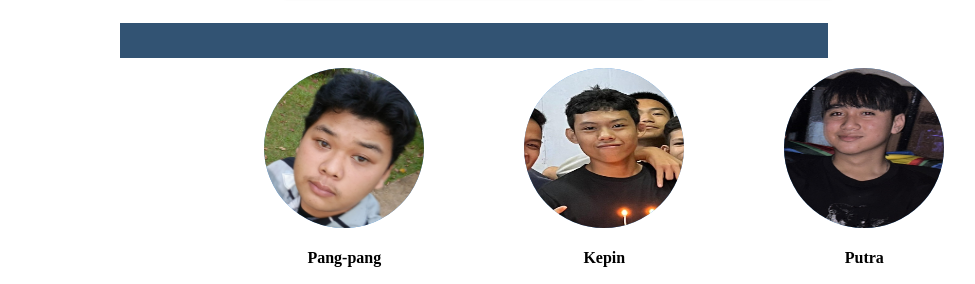
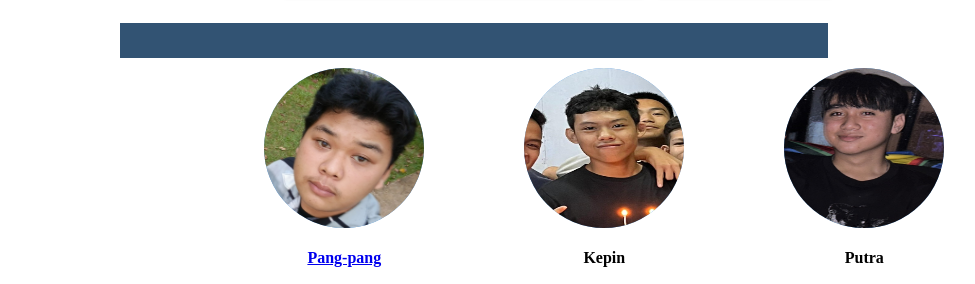
Before and after one commit to prendyy/nilai1, a plain HTML site: page index.html in a window 1280 px wide. Shown: the part 1055-1339 px from the top of the page, without its empty margins (166-1141 px from the left). Drawn offline with Linux system fonts and the light colour scheme.

Commit message:
Update index.html

```diff
--- a/index.html
+++ b/index.html
@@ -47,12 +47,14 @@
 
             </div>
             <div class="oval">
+                <a href="https://pamgpang.github.io/pangpang212/">
                 <div class="frame">
                 <div class="bulat">
                     <img class="mw" src="pang-pang.jpg">
                 </div>
                 <h4 class="nama">Pang-pang</h4>
                 </div>
+                </a>
                 <div class="frame">
                 <div class="bulat">
                     <img class="mw" src="kepin.jpg">
```
